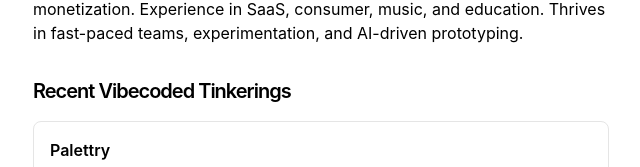
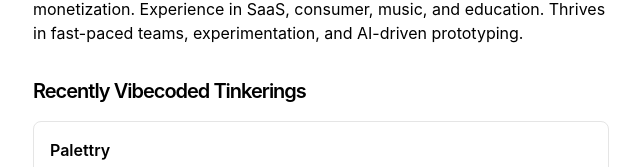
Before and after one commit to andychimss/andychimicles-portfolio, a Next.js app: page / in a window 1280 px wide. Shown: the part 303-470 px from the top of the page, without its empty margins (319-959 px from the left). Built offline with nearby package versions, Linux system fonts and the light colour scheme.

Commit message:
Save current work - ensure all changes are backed up

```diff
--- a/app/page.tsx
+++ b/app/page.tsx
@@ -24,7 +24,7 @@ export default function Page() {
       </p>
 
       <div className="my-8">
-        <h2 className="mb-4 text-xl font-semibold tracking-tighter">Recent Vibecoded Tinkerings</h2>
+        <h2 className="mb-4 text-xl font-semibold tracking-tighter">Recently Vibecoded Tinkerings</h2>
         <div className="space-y-4">
           <div className="border border-neutral-200 dark:border-neutral-700 rounded-lg p-4">
             <h3 className="font-semibold mb-2">Palettry</h3>
```
